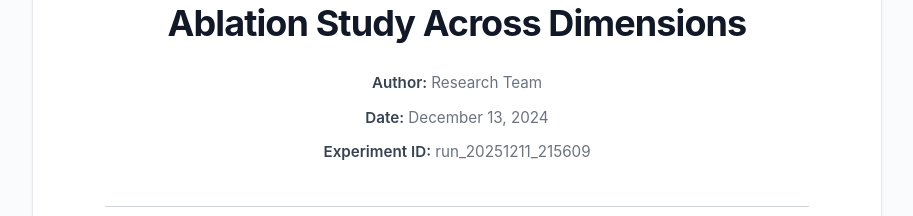
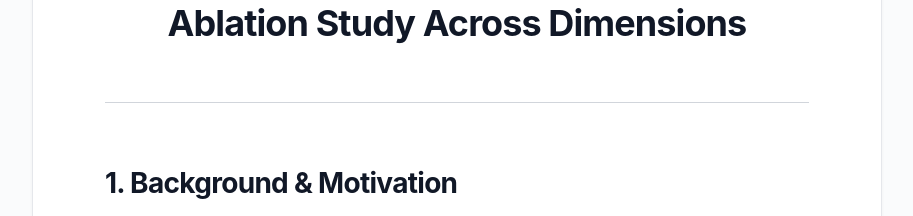
Before and after one commit to adnankarim/es-vs-ppo-diffusion, a React (Vite) app: page / in a window 1280 px wide. Shown: the part 202-418 px from the top of the page, without its empty margins (183-1096 px from the left). Built offline with nearby package versions, Linux system fonts and the light colour scheme.

Commit message:
addded apper

```diff
--- a/src/components/ResearchPaper.jsx
+++ b/src/components/ResearchPaper.jsx
@@ -10,9 +10,9 @@ const ResearchPaper = () => {
         <h1>
           Evolution Strategies vs PPO for Coupled Diffusion Models: A Comprehensive Ablation Study Across Dimensions
         </h1>
-        <p><strong>Author:</strong> Research Team</p>
+        {/* <p><strong>Author:</strong> Research Team</p>
         <p><strong>Date:</strong> December 13, 2024</p>
-        <p><strong>Experiment ID:</strong> run_20251211_215609</p>
+        <p><strong>Experiment ID:</strong> run_20251211_215609</p> */}
       </header>
 
       <section className="paper-section">
@@ -400,7 +400,7 @@ Variance is controlled by mini-batch size, not dimensionality.`}
         <hr />
 
         <p style={{ fontSize: '0.9rem', color: '#666' }}>
-          <em>Last updated: December 13, 2024</em><br />
+          {/* <em>Last updated: December 13, 2024</em><br /> */}
           <em>Experiment runtime: ~18 hours on CUDA GPU</em><br />
           <em>Total configurations tested: 480 (16 ES × 6 dims + 64 PPO × 6 dims)</em>
         </p>
```
